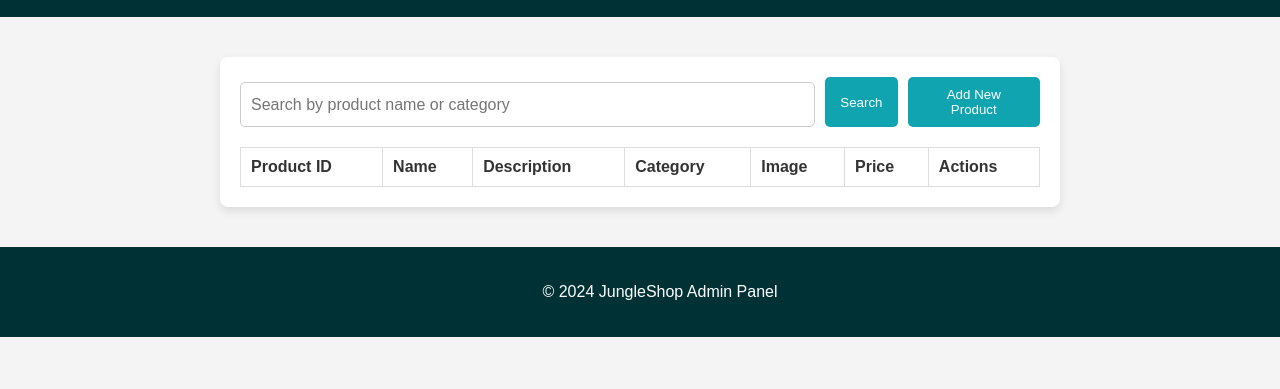
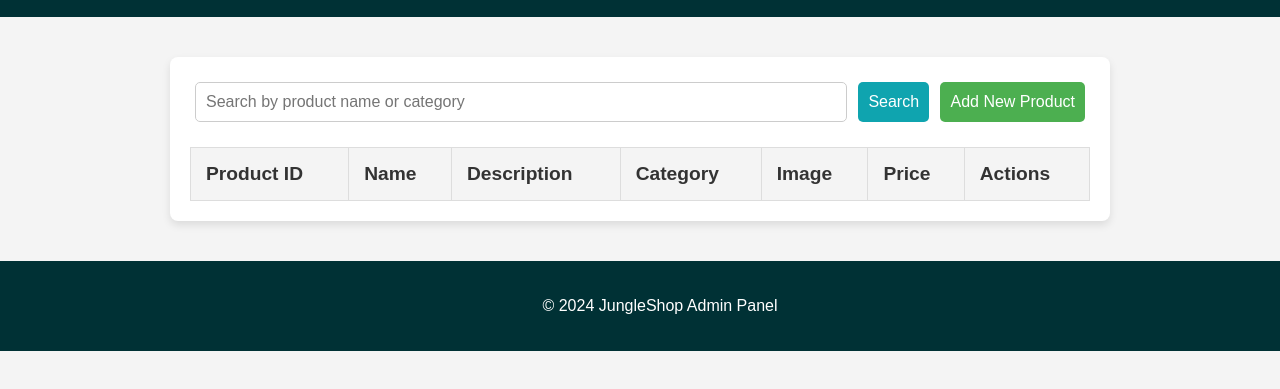
Before and after one commit to Daviidr3/jungleshop, a website: page public/admin-products.html in a window 1280 px wide. Shown: the part 77-466 px from the top of the page. Drawn offline with Linux system fonts and the light colour scheme; no server answers.

Commit message:
formatting changes

```diff
--- a/public/admin-products.html
+++ b/public/admin-products.html
@@ -77,12 +77,11 @@
                         <td>${product.name}</td>
                         <td>${product.description || 'No description'}</td>
                         <td>${product.category || 'Uncategorized'}</td>
-                        <td><img src="${product.image_url}" alt="${product.name}" width="50"></td>
+                        <td><img src="${product.image_url}" alt="${product.name}" /></td>
                         <td>$${product.price.toFixed(2)}</td>
                         <td>
                             <a href="admin-edit.html?product-id=${product.product_id}" class="edit-btn">Edit</a>
                             <button class="delete-btn" onclick="deleteProduct(${product.product_id})">Delete</button>
-                            <button class="archive-btn" onclick="archiveProduct(${product.product_id})">Archive</button>
                         </td>
                     `;
                     productList.appendChild(row);
@@ -108,10 +107,6 @@
                 alert('Failed to delete product. Please try again later.');
             }
         }
-
-        function archiveProduct(productId) {
-            alert(`Archive functionality for product ${productId} is not implemented.`);
-        }
     </script>
 </body>
 </html>
--- a/public/styles/admin.css
+++ b/public/styles/admin.css
@@ -40,7 +40,7 @@ body {
 }
 
 .admin-container {
-  max-width: 800px;
+  max-width: 900px;
   margin: 40px auto;
   background-color: white;
   padding: 20px;
@@ -190,3 +190,66 @@ a.edit-btn:hover {
   bottom: 0;
   width: 100%;
 }
+    .admin-container {
+        padding: 20px;
+        overflow: hidden;
+    }
+
+    table {
+        width: 100%;
+        border-collapse: collapse;
+        margin-top: 20px;
+        font-size: 1.2em;
+        overflow-x: auto; /* Allow horizontal scrolling for wider tables */
+    }
+
+    .table-container {
+        max-width: 100%; /* Ensure the table stays within the admin container */
+        overflow-x: auto; /* Add horizontal scroll if needed */
+    }
+
+    table thead th {
+        padding: 15px;
+        background-color: #f4f4f4;
+        text-align: left;
+        position: sticky;
+        top: 0;
+        z-index: 1;
+    }
+
+    table tbody td {
+        padding: 15px;
+        border-bottom: 1px solid #ddd;
+        vertical-align: middle; /* Align content in the middle of the cells */
+    }
+
+    table img {
+        width: 100px;
+        height: auto;
+        border-radius: 5px;
+    }
+
+    .filter-section {
+        display: flex;
+        justify-content: space-between;
+        margin-bottom: 20px;
+    }
+
+    .filter-section input,
+    .filter-section button {
+        padding: 10px;
+        font-size: 1em;
+        margin: 5px;
+    }
+
+    .filter-section .add-product-btn {
+        background-color: #4caf50;
+        color: white;
+        border: none;
+        border-radius: 5px;
+        cursor: pointer;
+    }
+
+    .filter-section .add-product-btn:hover {
+        background-color: #45a049;
+    }
```
